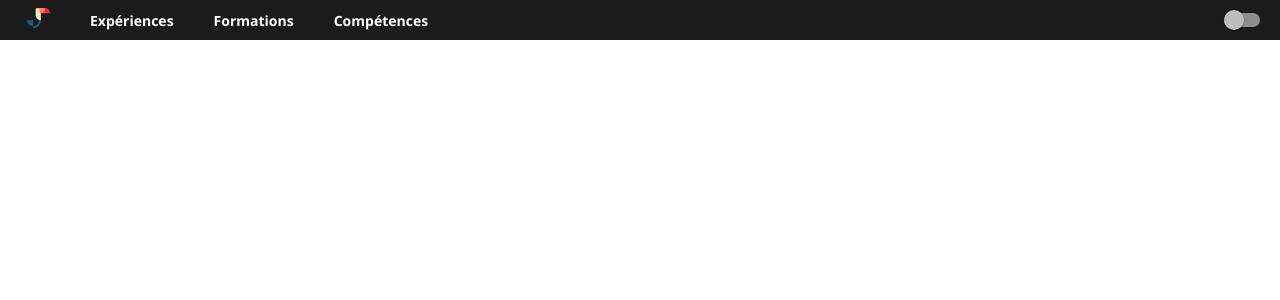
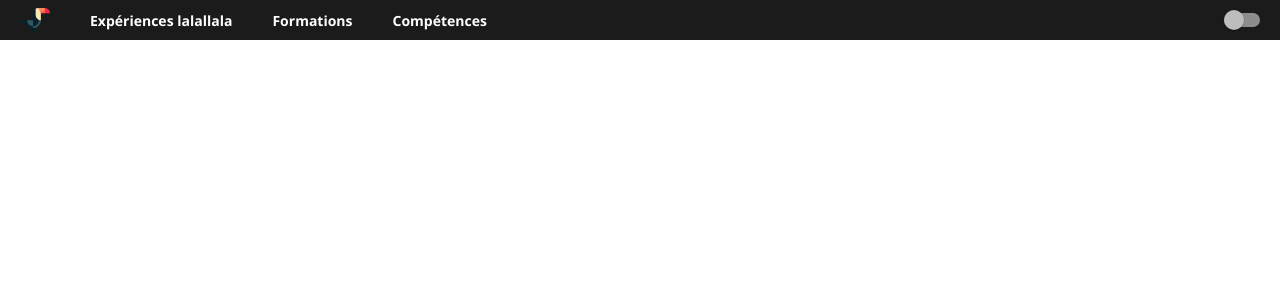
Before and after one commit to pierredamiendenis/website, an Angular app: page / in a window 1280 px wide. Shown: the top 300 px of the page. Built offline with nearby package versions, Linux system fonts and the light colour scheme.

Commit message:
change first

```diff
--- a/src/app/header/header.component.html
+++ b/src/app/header/header.component.html
@@ -2,7 +2,7 @@
     <div class="header-left">
         <img src="./../../assets/img/toucan.svg" class="header-left-logo">
         <div class="header-left-title">
-            Expériences
+            Expériences lalallala
         </div>
         <div class="header-left-title">
             Formations
```
